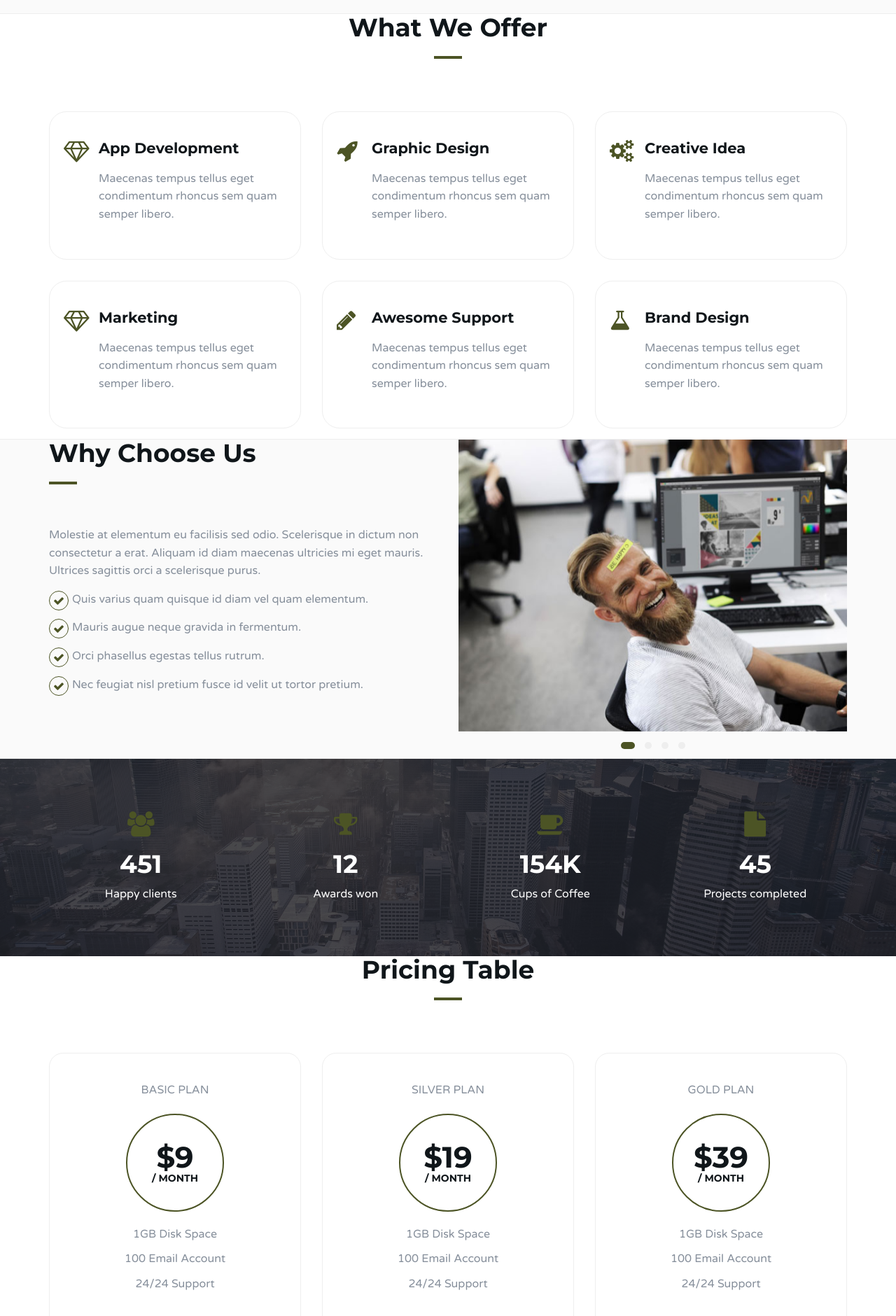
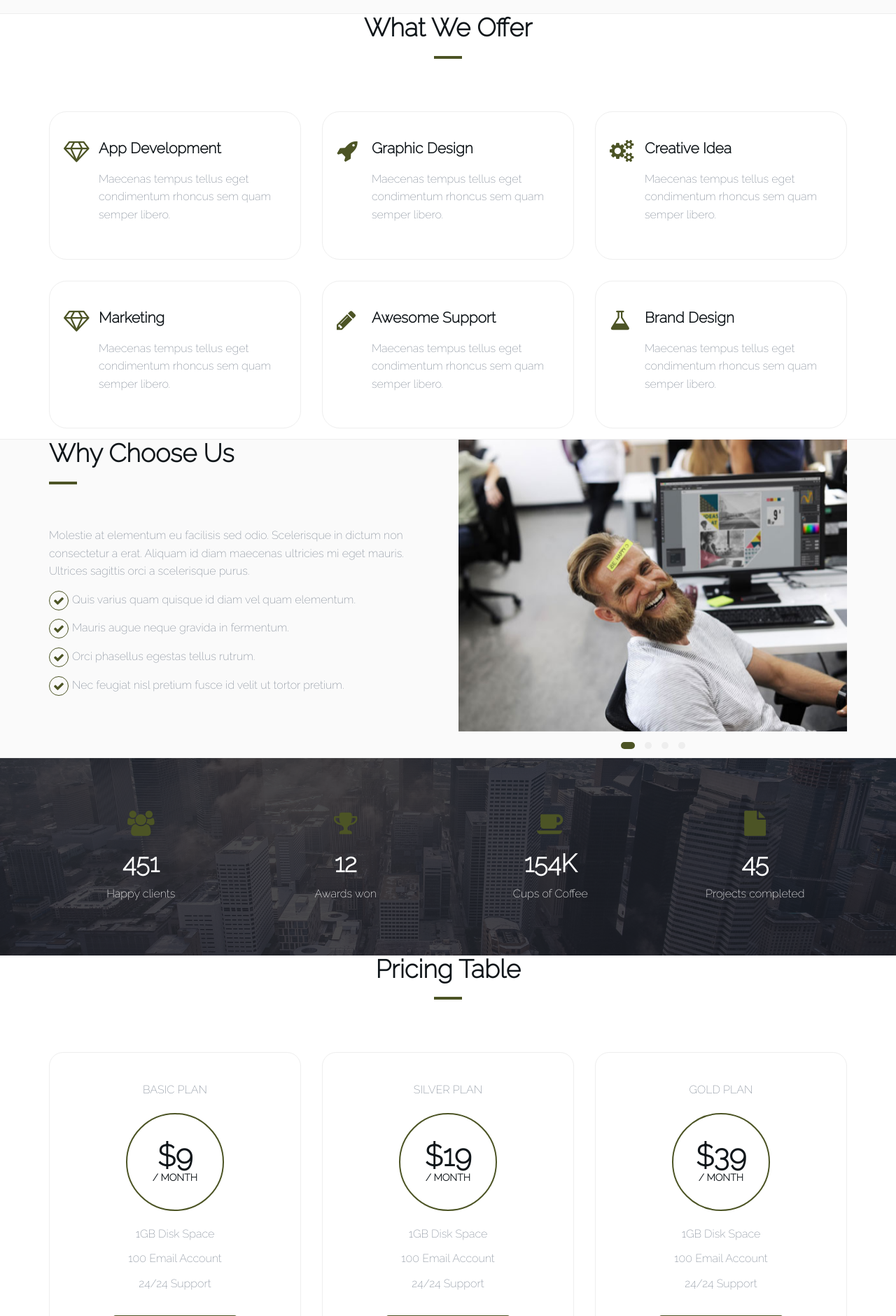
Before and after one commit to horhenormanito/mdfprod888, a CodeIgniter app: page /mdfprod888/ in a window 1280 px wide. Shown: the part 2555-4435 px from the top of the page at 70% size. Run offline with CodeIgniter, Linux system fonts and the light colour scheme; some libraries are stand-ins or nearby versions.

Commit message:
Changed font-family

```diff
--- a/application/views/index.php
+++ b/application/views/index.php
@@ -10,7 +10,8 @@
 	<title>The Core by MDF Productions</title>
 
 	<!-- Google font -->
-	<link href="https://fonts.googleapis.com/css?family=Montserrat:400,700%7CVarela+Round" rel="stylesheet">
+<!-- 	<link href="https://fonts.googleapis.com/css?family=Roboto:200" rel="stylesheet"> -->
+	<link href="https://fonts.googleapis.com/css?family=Raleway:200" rel="stylesheet">
 
 	<!-- Bootstrap -->
 	<link rel="stylesheet" href="https://maxcdn.bootstrapcdn.com/bootstrap/3.4.0/css/bootstrap.min.css">
@@ -71,9 +72,9 @@
 					<li><a href="#about"><img src="data/img/icons/about us.png">About</a></li>
 					<li><a href="#portfolio"><img src="data/img/icons/gallery.png">Gallery</a></li>
 					<li><a href="#service"><img src="data/img/icons/services.png">Services & Rates</a></li>
-					<li><a href="#team"><img src="data/img/icons/our team.png">Our Team</a></li>
+					<li><a href="#team"><img src="data/img/icons/our team.png">Team</a></li>
 <!-- 					<li><a href="#team">Team</a></li> -->
-					<li class="has-dropdown"><a href="#blog"><img src="data/img/icons/whats up.png"/>What's Up</a>
+					<li class="has-dropdown"><a href="#blog"><img src="data/img/icons/whats up.png"/>News</a>
 						<ul class="dropdown">
 							<li><a href="blog-single.html">blog post</a></li>
 						</ul>
--- a/data/css/style.css
+++ b/data/css/style.css
@@ -45,7 +45,7 @@ Table OF Contents
 /* -- typography -- */
 
 body {
-    font-family: 'Varela Round', sans-serif;
+    font-family: 'Raleway', sans-serif;
 /* 	font-family: Source Sans Pro; */
     font-size: 16px;
     line-height: 1.6;
@@ -54,7 +54,7 @@ body {
 }
 
 h1, h2, h3, h4, h5, h6 {
-    font-family: 'Montserrat', sans-serif;
+    font-family: 'Raleway', sans-serif;
     font-weight: 700;
     margin-top: 0px;
     margin-bottom: 20px;
```
